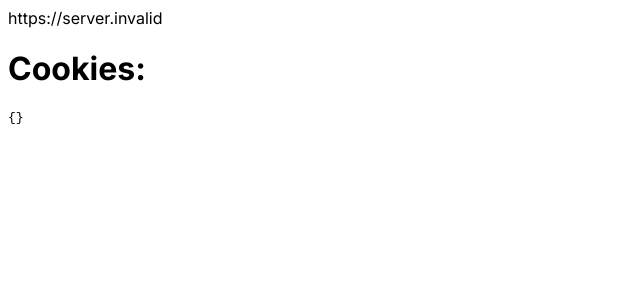
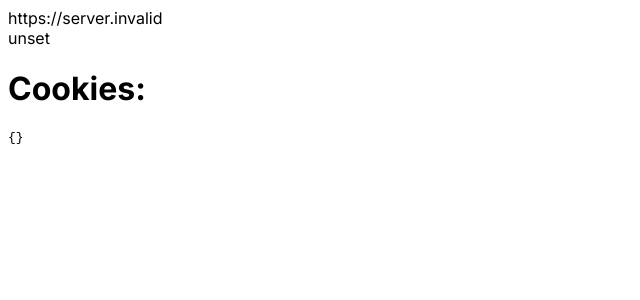
Before and after one commit to SaadShamim/privy, a Next.js app: page / in a window 1280 px wide. Shown: the top 300 px of the page, without its empty margins (0-640 px from the left). Built offline with nearby package versions, Linux system fonts and the light colour scheme; no server answers.

Commit message:
display privy id

```diff
--- a/app/page.tsx
+++ b/app/page.tsx
@@ -6,7 +6,7 @@ import axios from 'axios';
 import { useCallback, useEffect, useRef, useState } from 'react';
 import Cookies from 'js-cookie';
 import { useSearchParams } from 'next/navigation';
-import { serverUrl } from '@/app/config';
+import { serverUrl, PRIVY_APP_ID } from '@/app/config';
 
 interface UserData {
   id: number;
@@ -134,6 +134,8 @@ export default function Home() {
     <main>
       {serverUrl}
       <br />
+      {PRIVY_APP_ID}
+      <br />
       {serverError}
       <CookieDisplay />
     </main>
```
